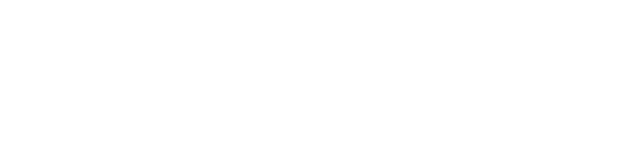
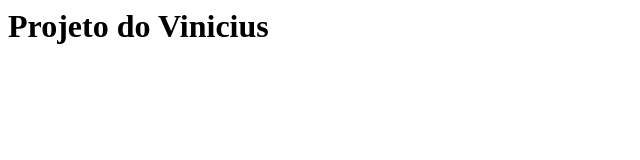
Before and after one commit to ViniciusMar/meu-site, a plain HTML site: page index.html in a window 1280 px wide. Shown: the whole page, without its empty margins (0-640 px from the left). Drawn offline with Linux system fonts and the light colour scheme.

Commit message:
Titulo da pagina

```diff
--- a/index.html
+++ b/index.html
@@ -3,5 +3,6 @@
 	</head>
 
 	<body>
+		<h1> Projeto do Vinicius</h1>
 	</body>
 </html>
```
